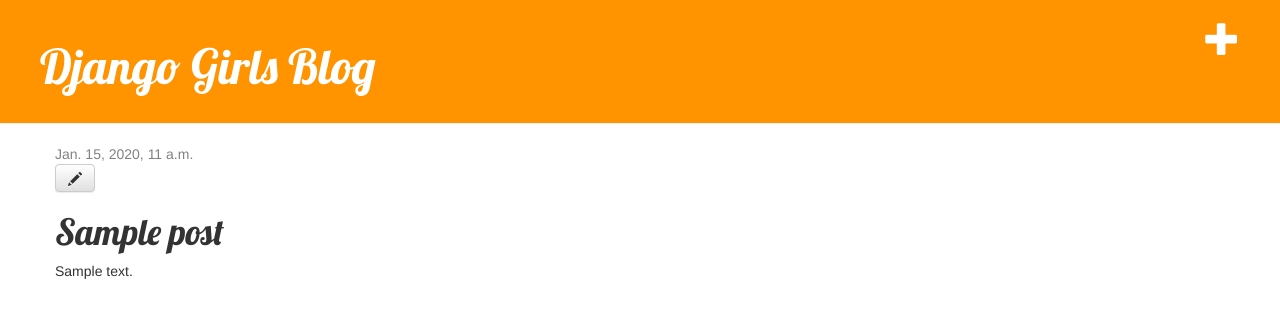
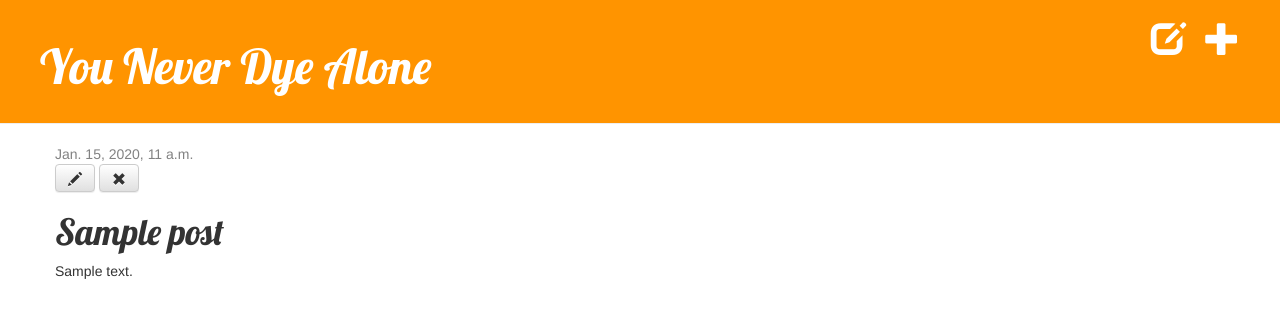
Before and after one commit to Ratjen/YouNeverDyeAlone, a Django app: page /post/1/ in a window 1280 px wide. Shown: the top 318 px of the page. Run offline with Django 3.2, Linux system fonts and the light colour scheme; a user stored in the database is signed in; tables that the repository leaves empty hold one stand-in row (values such as "Sample post"); some libraries are stand-ins or nearby versions.

Commit message:
Add functions edit, publish and delete posts

```diff
--- a/blog/templates/blog/base.html
+++ b/blog/templates/blog/base.html
@@ -1,7 +1,7 @@
 {% load staticfiles %}
 <html>
     <head>
-        <title>Django Girls blog</title>
+        <title>You Never Dye Alone</title>
         <link rel="stylesheet" href="//maxcdn.bootstrapcdn.com/bootstrap/3.2.0/css/bootstrap.min.css">
         <link rel="stylesheet" href="//maxcdn.bootstrapcdn.com/bootstrap/3.2.0/css/bootstrap-theme.min.css">
         <link href='//fonts.googleapis.com/css?family=Lobster&subset=latin,latin-ext' rel='stylesheet' type='text/css'>
@@ -9,8 +9,11 @@
     </head>
     <body>
         <div class="page-header">
-            <a href="{% url 'post_new' %}" class="top-menu"><span class="glyphicon glyphicon-plus"></span></a>
-            <h1><a href="/">Django Girls Blog</a></h1>
+			{% if user.is_authenticated %}
+				<a href="{% url 'post_new' %}" class="top-menu"><span class="glyphicon glyphicon-plus"></span></a>
+				<a href="{% url 'post_draft_list' %}" class="top-menu"><span class="glyphicon glyphicon-edit"></span></a>
+			{% endif %}
+			<h1><a href="/">You Never Dye Alone</a></h1>
         </div>
         <div class="content container">
             <div class="row">
--- a/blog/templates/blog/post_detail.html
+++ b/blog/templates/blog/post_detail.html
@@ -6,9 +6,12 @@
 			<div class="date">
 				{{ post.published_date }}
 			</div>
+		{% else %}
+			<a class="btn btn-default" href="{% url 'post_publish' pk=post.pk %}">Publish</a>
 		{% endif %}
 		{% if user.is_authenticated %}
 			<a class="btn btn-default" href="{% url 'post_edit' pk=post.pk %}"><span class="glyphicon glyphicon-pencil"></span></a>
+			<a class="btn btn-default" href="{% url 'post_remove' pk=post.pk %}"><span class="glyphicon glyphicon-remove"></span></a>
 		{% endif %}
 		<h1>{{ post.title }}</h1>
         <p>{{ post.text|linebreaksbr }}</p>
--- a/blog/urls.py
+++ b/blog/urls.py
@@ -6,4 +6,7 @@
 	url(r'^post/(?P<pk>\d+)/$', views.post_detail, name='post_detail'),
     url(r'^post/new/$', views.post_new, name='post_new'),
 	url(r'^post/(?P<pk>\d+)/edit/$', views.post_edit, name='post_edit'),
-]
+	url(r'^drafts/$', views.post_draft_list, name='post_draft_list'),
+	url(r'^post/(?P<pk>\d+)/publish/$', views.post_publish, name='post_publish'),
+	url(r'^post/(?P<pk>\d+)/remove/$', views.post_remove, name='post_remove'),
+	]
--- a/blog/views.py
+++ b/blog/views.py
@@ -20,7 +20,6 @@
         if form.is_valid():
             post = form.save(commit=False)
             post.author = request.user
-            post.published_date = timezone.now()
             post.save()
             return redirect('post_detail', pk=post.pk)
     else:
@@ -39,3 +38,17 @@
     else:
         form = PostForm(instance=post)
     return render(request, 'blog/post_edit.html', {'form': form})
+
+def post_draft_list(request):
+    posts = Post.objects.filter(published_date__isnull=True).order_by('created_date')
+    return render(request, 'blog/post_draft_list.html', {'posts': posts})
+
+def post_publish(request, pk):
+    post = get_object_or_404(Post, pk=pk)
+    post.publish()
+    return redirect('post_detail', pk=pk)
+
+def post_remove(request, pk):
+    post = get_object_or_404(Post, pk=pk)
+    post.delete()
+    return redirect('post_list')
```
Also changed, not shown: blog/templates/blog/post_draft_list.html (added, +11 -0 lines). Lines whose indentation alone changed are shown as unchanged.
